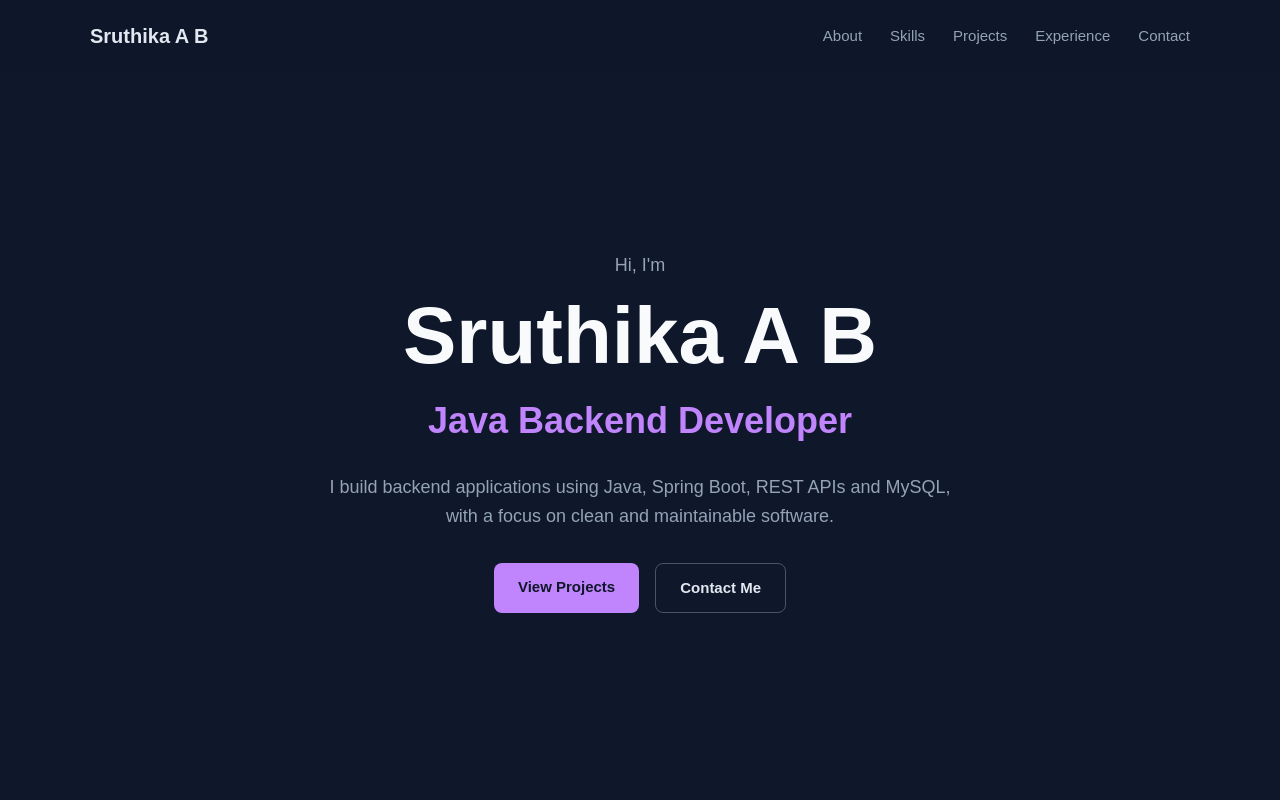
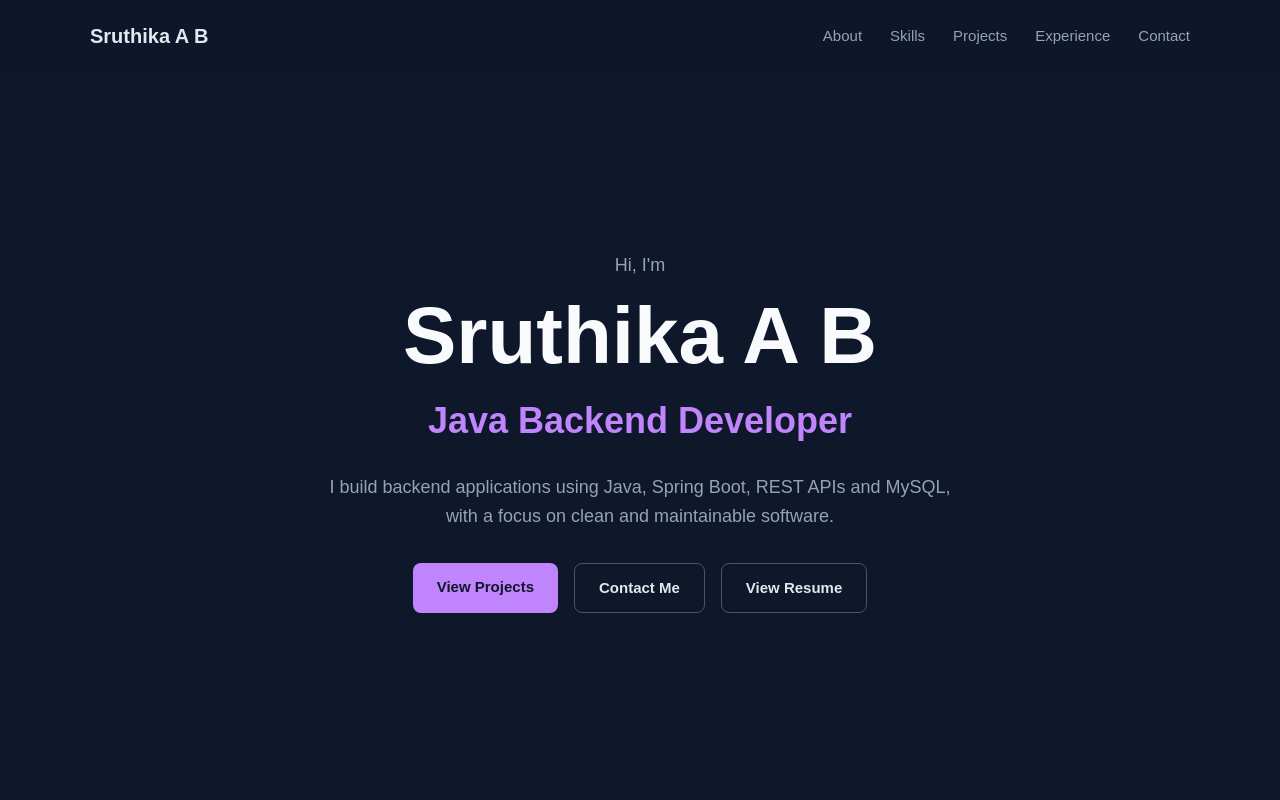
Before and after one commit to ABSruthika/sruthika-portfolio, a React (Vite) app: page / in a window 1280 px wide. Shown: the top 800 px of the page. Built offline with nearby package versions, Linux system fonts and the light colour scheme.

Commit message:
feat: add resume link to hero

```diff
--- a/src/components/Hero.jsx
+++ b/src/components/Hero.jsx
@@ -22,6 +22,15 @@ function Hero() {
           <a href="#contact" className="btn btn-secondary">
             Contact Me
           </a>
+
+          <a
+            href="/resume/SRUTHIKA_A_B_RESUME_.pdf"
+            target="_blank"
+            rel="noopener noreferrer"
+            className="btn btn-secondary"
+          >
+            View Resume
+          </a>
         </div>
       </div>
     </section>
```
Also changed, not shown: 1 other file (tests, documents, lock files or other folders).
